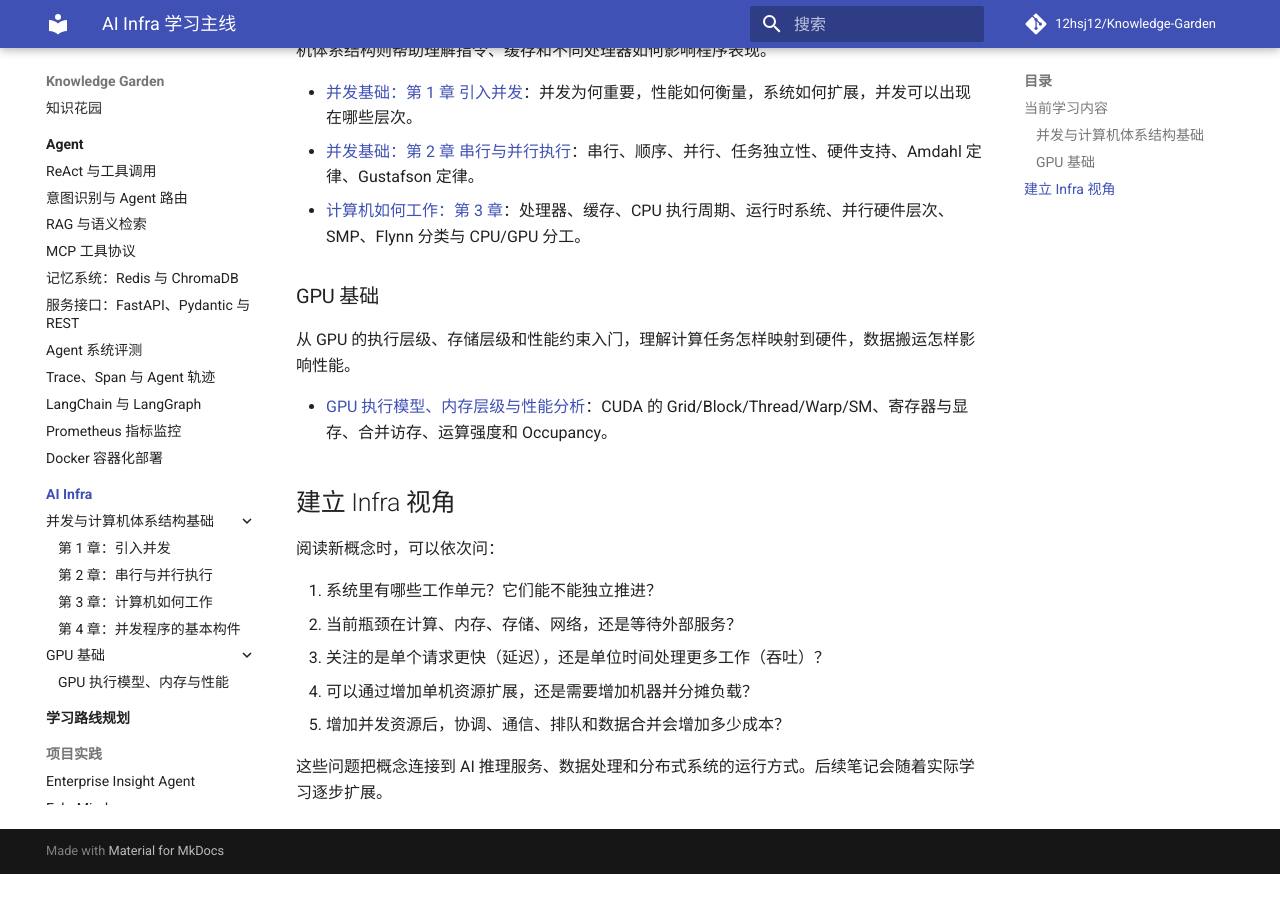
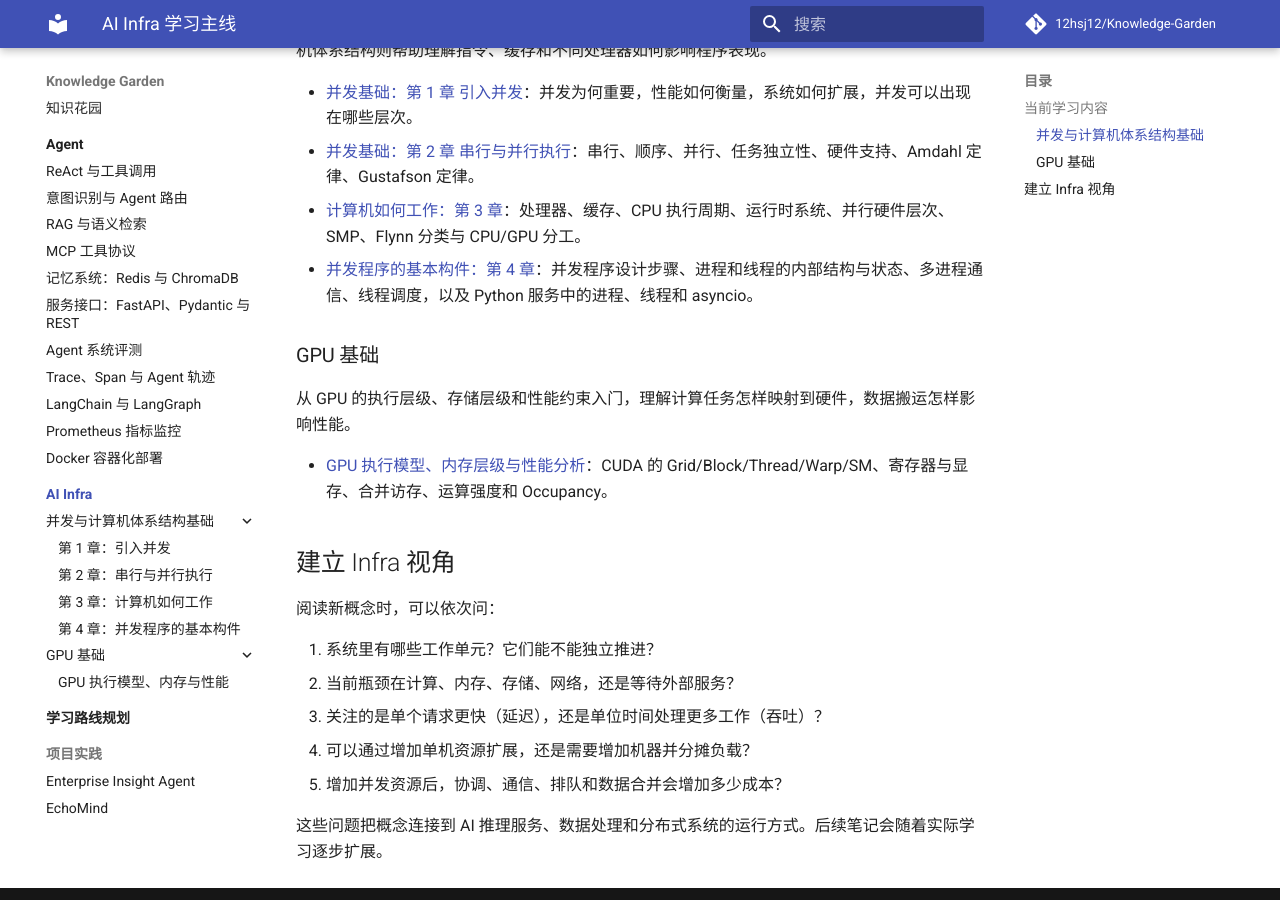
Before and after one commit to 12hsj12/Knowledge-Garden, an MkDocs documentation site: the page built from docs/ai-infra/index.md, in a window 1280 px wide and 900 px high, scrolled down 565 px. Built offline with MkDocs 1.6.1 and Material for MkDocs 9.7.7, drawn with Linux system fonts in a browser that asks for light colours; comment, search, counter and statistics services are not loaded; before the commit the page ends 1439 px from its top, so only the background shows below that.

Commit message:
Link chapter 4 from AI Infra learning path

```diff
--- a/docs/ai-infra/index.md
+++ b/docs/ai-infra/index.md
@@ -18,6 +18,7 @@ AI Infra 关注为 AI 工作负载提供和管理运行能力：计算资源如
 - [并发基础：第 1 章 引入并发](concurrency/chapter-01.md)：并发为何重要，性能如何衡量，系统如何扩展，并发可以出现在哪些层次。
 - [并发基础：第 2 章 串行与并行执行](concurrency/chapter-02.md)：串行、顺序、并行、任务独立性、硬件支持、Amdahl 定律、Gustafson 定律。
 - [计算机如何工作：第 3 章](concurrency/chapter-03.md)：处理器、缓存、CPU 执行周期、运行时系统、并行硬件层次、SMP、Flynn 分类与 CPU/GPU 分工。
+- [并发程序的基本构件：第 4 章](concurrency/chapter-04.md)：并发程序设计步骤、进程和线程的内部结构与状态、多进程通信、线程调度，以及 Python 服务中的进程、线程和 asyncio。
 
 ### GPU 基础
 
```
